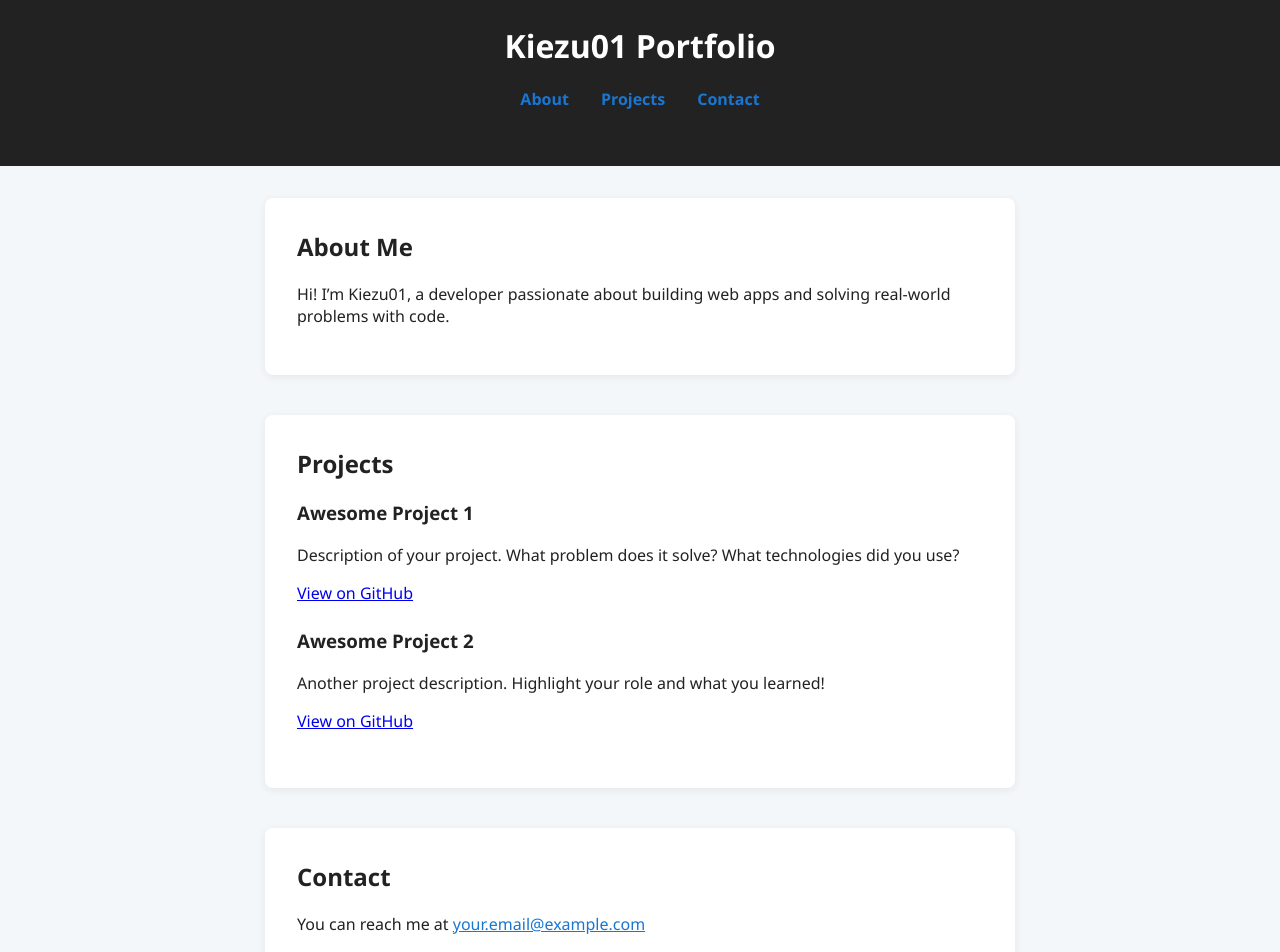
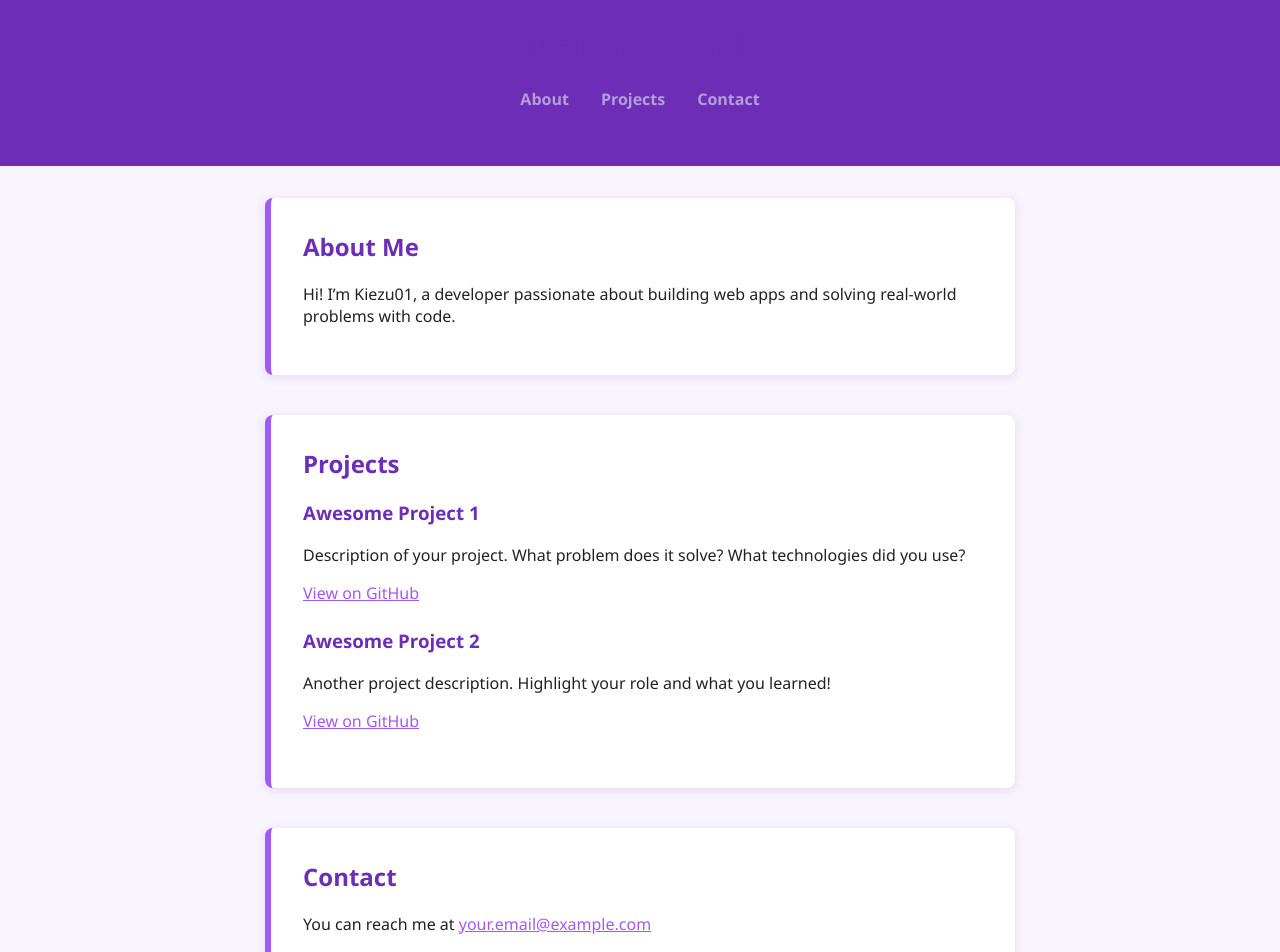
Before and after one commit to kiezu01/my-portfolio, a React (Vite) app: page / in a window 1280 px wide. Shown: the top 952 px of the page. Built offline with nearby package versions, Linux system fonts and the light colour scheme.

Commit message:
change main color theme

```diff
--- a/style.css
+++ b/style.css
@@ -1,11 +1,11 @@
 body {
   margin: 0;
   font-family: 'Segoe UI', Arial, sans-serif;
-  background: #f4f7fa;
+  background: #f8f4fc;
   color: #222;
 }
 header, footer {
-  background: #222;
+  background: #6c2eb6;
   color: #fff;
   padding: 1.5rem 0;
   text-align: center;
@@ -15,11 +15,13 @@ nav {
 }
 nav a {
   margin: 0 1rem;
-  color: #1976d2;
+  color: #b39ddb;
   text-decoration: none;
   font-weight: bold;
+  transition: color 0.2s;
 }
 nav a:hover {
+  color: #fff;
   text-decoration: underline;
 }
 main {
@@ -30,12 +32,14 @@ main {
 section {
   margin-bottom: 2.5rem;
   background: #fff;
-  box-shadow: 0 2px 10px #0001;
+  box-shadow: 0 2px 10px #6c2eb622;
   border-radius: 8px;
   padding: 2rem;
+  border-left: 6px solid #a259f7;
 }
 h1, h2, h3 {
   margin-top: 0;
+  color: #6c2eb6;
 }
 .project-list {
   list-style: none;
@@ -44,7 +48,17 @@ h1, h2, h3 {
 .project-list li {
   margin-bottom: 1.5rem;
 }
-.contact-link {
-  color: #1976d2;
+.project-list a {
+  color: #a259f7;
   text-decoration: underline;
 }
+.project-list a:hover {
+  color: #6c2eb6;
+}
+.contact-link {
+  color: #a259f7;
+  text-decoration: underline;
+}
+.contact-link:hover {
+  color: #6c2eb6;
+}
```
